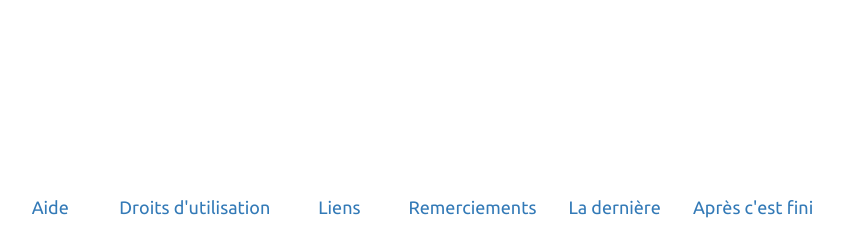
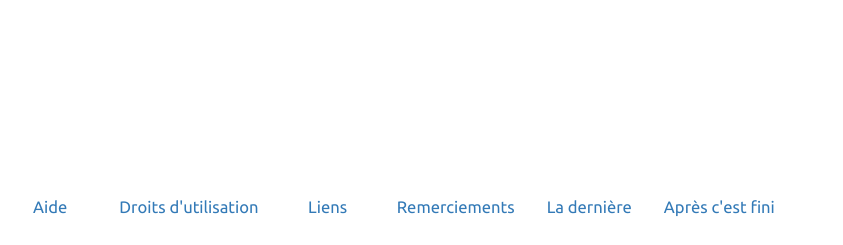
Before and after one commit to nicolashainaux/mr_hainaux_net, a Django app: page / in a window 1280 px wide. Shown: the part 555-800 px from the top of the page, without its empty margins (221-1064 px from the left). Run offline with Django 3.2, Linux system fonts and the light colour scheme; data comes from the database, SQL or seed files in the repository; some libraries are stand-ins or nearby versions.

Commit message:
Decreased a little bit the footer font size.

```diff
--- a/static/css/fonts.css
+++ b/static/css/fonts.css
@@ -149,5 +149,5 @@ body {
 }
 
 .footer_entry {
-    font-size: 90%;
+    font-size: 83%;
 }
```
